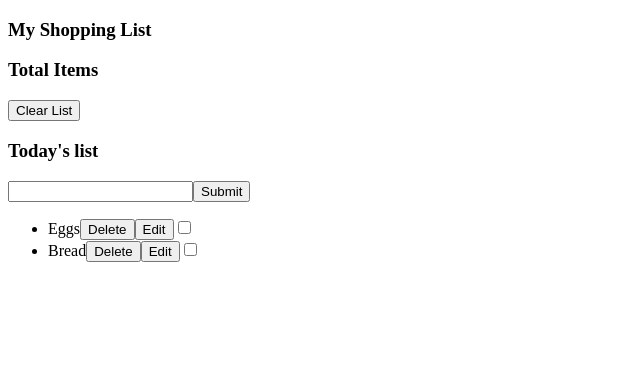
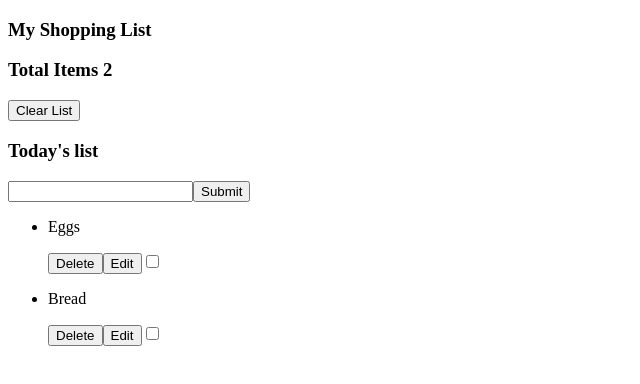
Before and after one commit to AlexOrlet89/ShoppingList, a React app: page / in a window 1280 px wide. Shown: the top 384 px of the page, without its empty margins (0-640 px from the left). Built offline with nearby package versions, Linux system fonts and the light colour scheme.

Commit message:
added bought property to initalitems and addItem dispatch functions, header has functional total items count, conditional styling for bought status per item

```diff
--- a/src/context/ItemProvider.js
+++ b/src/context/ItemProvider.js
@@ -1,14 +1,17 @@
 import React, { createContext, useContext, useReducer } from 'react';
 
 const initialItems = [
-  { id: Date.now(), text: 'Eggs' },
-  { id: 2, text: 'Bread' },
+  { id: Date.now(), text: 'Eggs', bought: false },
+  { id: 2, text: 'Bread', bought: false },
 ];
 
 const itemReducer = (state, action) => {
   switch (action.type) {
     case 'ADD_ITEM':
-      return [{ id: Date.now(), text: action.payload.text }, ...state];
+      return [
+        { id: Date.now(), text: action.payload.text, bought: false },
+        ...state,
+      ];
     case 'DELETE_ITEM':
       console.log('DELETE_ITEM', action.payload.id);
       return state.filter((item) => item.id !== action.payload.id);
@@ -17,7 +20,11 @@ const itemReducer = (state, action) => {
       return state.map((item) => {
         if (item.id === action.payload.item.id) {
           console.log(item, action.payload.item);
-          return { ...item, text: action.payload.item.text };
+          return {
+            ...item,
+            text: action.payload.item.text,
+            bought: action.payload.item.bought,
+          };
         }
         return item;
       });
--- a/src/views/Header.js
+++ b/src/views/Header.js
@@ -1,10 +1,13 @@
 import React from 'react';
+import { useItems } from '../context/ItemProvider';
 
 export default function Header() {
+  const { items } = useItems();
+
   return (
     <>
       <h3>My Shopping List</h3>
-      <h3>Total Items</h3>
+      <h3>Total Items {items.length} </h3>
       {/* //items.length */}
       <button>Clear List</button>
       {/* //type: 'CLEAR_LIST' */}
--- a/src/views/ListItem.js
+++ b/src/views/ListItem.js
@@ -23,7 +23,11 @@ export default function ListItem({ item }) {
       </form>
     );
   } else {
-    content = <>{item.text}</>;
+    content = (
+      <p style={{ textDecoration: item.bought ? 'line-through' : null }}>
+        {item.text}
+      </p>
+    );
   }
 
   return (
@@ -33,7 +37,13 @@ export default function ListItem({ item }) {
         {content}
         <button onClick={() => handleDeleteItem(item.id)}>Delete</button>
         <button onClick={handleEditButton}>Edit</button>
-        <input type="checkbox"></input>
+        <input
+          checked={item.bought}
+          onChange={(e) => {
+            handleEditItem({ ...item, bought: e.target.checked });
+          }}
+          type="checkbox"
+        ></input>
       </div>
     </>
   );
```
